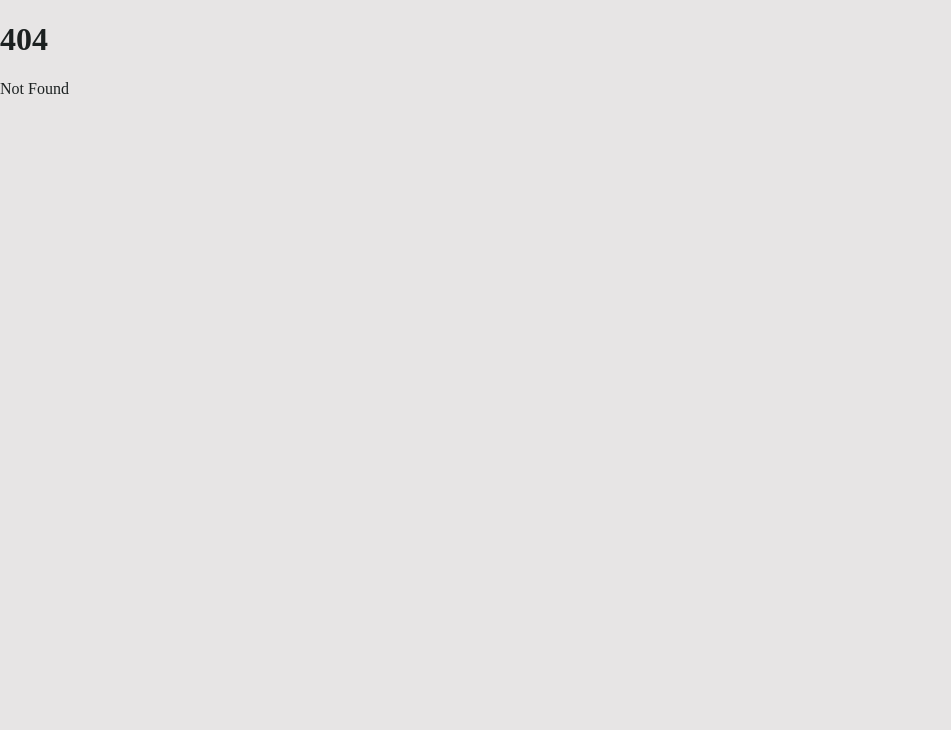
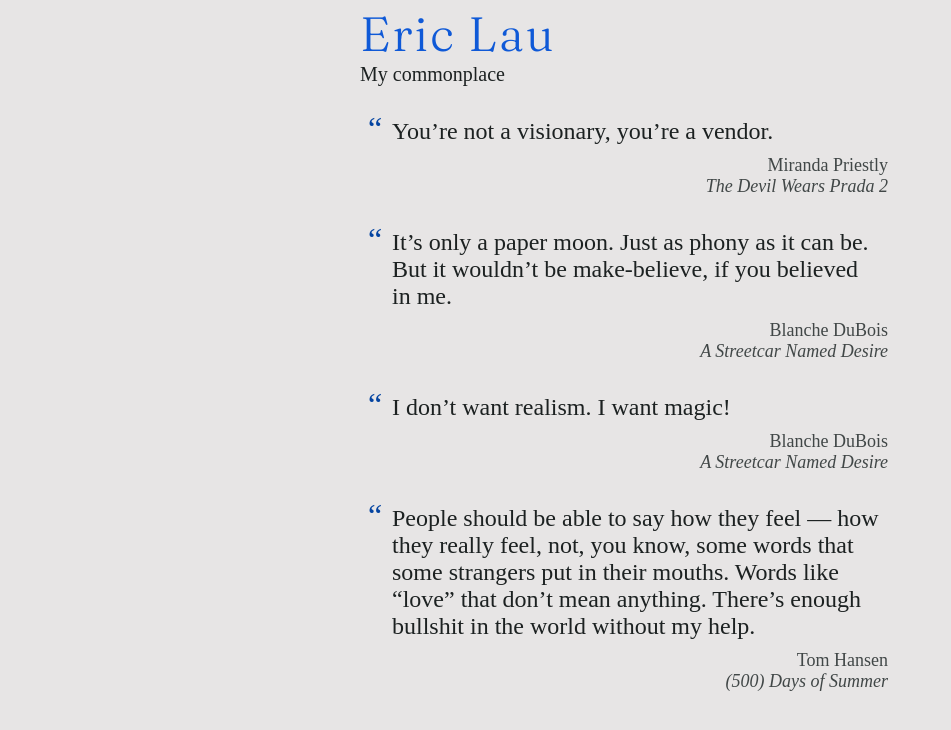
Before and after one commit to erxclau/erxclau.me, a SvelteKit app: page /common in a window 1280 px wide. Before the commit this address had no page. Shown: the top 730 px of the page, without its empty margins (0-951 px from the left). Built offline with nearby package versions, Linux system fonts and the light colour scheme.

Commit message:
Add commonplace

```diff
--- /dev/null
+++ b/src/routes/common/+page.svelte
@@ -0,0 +1,128 @@
+<main>
+	<section>
+		<hgroup>
+			<h1><a href="/">Eric Lau</a></h1>
+			<p>My commonplace</p>
+		</hgroup>
+
+		<ul>
+			<li>
+				<figure>
+					<blockquote>You’re not a visionary, you’re a vendor.</blockquote>
+					<figcaption>
+						Miranda Priestly <cite>The Devil Wears Prada 2</cite>
+					</figcaption>
+				</figure>
+			</li>
+			<li>
+				<figure>
+					<blockquote>
+						It’s only a paper moon. Just as phony as it can be. But it wouldn’t be make-believe, if
+						you believed in me.
+					</blockquote>
+					<figcaption>
+						Blanche DuBois <cite>A Streetcar Named Desire</cite>
+					</figcaption>
+				</figure>
+			</li>
+			<li>
+				<figure>
+					<blockquote>I don’t want realism. I want magic!</blockquote>
+					<figcaption>
+						Blanche DuBois <cite>A Streetcar Named Desire</cite>
+					</figcaption>
+				</figure>
+			</li>
+			<li>
+				<figure>
+					<blockquote>
+						People should be able to say how they feel — how they really feel, not, you know, some
+						words that some strangers put in their mouths. Words like “love” that don’t mean
+						anything. There’s enough bullshit in the world without my help.
+					</blockquote>
+					<figcaption>
+						Tom Hansen <cite>(500) Days of Summer</cite>
+					</figcaption>
+				</figure>
+			</li>
+		</ul>
+	</section>
+</main>
+
+<style>
+	main {
+		padding: 0.25rem 0.75rem;
+		display: grid;
+		gap: 1.25rem;
+	}
+
+	section {
+		margin: auto;
+		max-width: 70ch;
+		width: 100%;
+		display: grid;
+		gap: 2rem;
+	}
+
+	figure {
+		margin: 0;
+		font-family: var(--font-serif);
+		display: grid;
+		gap: 0.625rem;
+	}
+
+	blockquote {
+		font-size: 1.5rem;
+		position: relative;
+		margin: 0 2rem;
+		text-wrap: pretty;
+	}
+
+	blockquote::before {
+		content: '“';
+		position: absolute;
+		top: -0.5ch;
+		left: -1.5ch;
+		font-size: 2rem;
+		color: var(--color-highlight);
+	}
+
+	figcaption {
+		text-align: end;
+		font-size: 1.125rem;
+		margin-inline: 2rem;
+		color: var(--color-neutral);
+	}
+
+	cite {
+		display: block;
+	}
+
+	h1 {
+		margin: 0;
+		font-family: var(--font-headline);
+		letter-spacing: 0.0625ch;
+		font-size: 3rem;
+		font-weight: 300;
+	}
+
+	h1 a {
+		color: var(--color-headline);
+		text-decoration: none;
+	}
+
+	p {
+		font-size: 1.25rem;
+		line-height: 1.4375rem;
+		margin: 0;
+	}
+
+	ul {
+		list-style: none;
+		margin: 0;
+		padding: 0;
+
+		display: grid;
+		gap: 2rem;
+	}
+</style>
```
